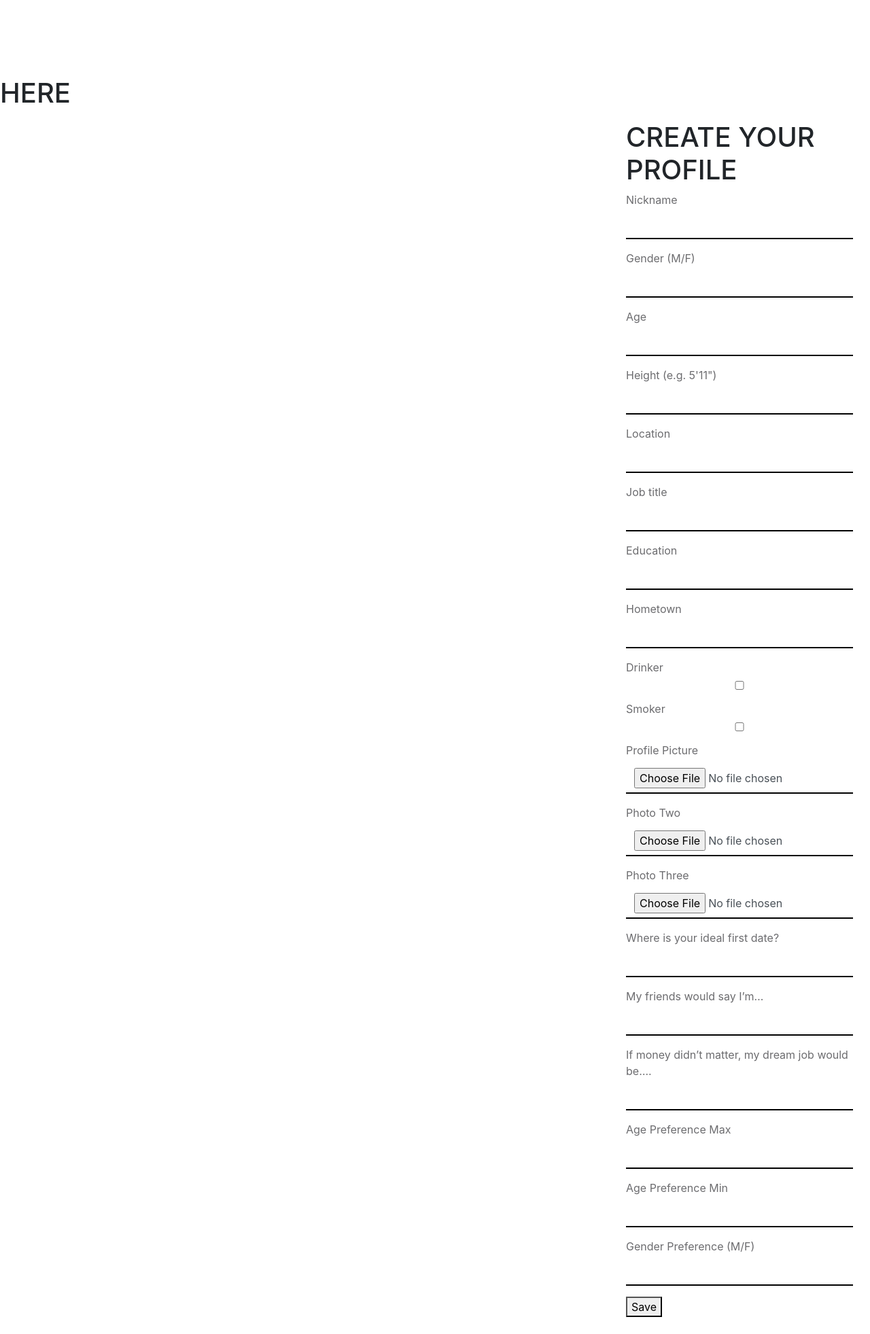
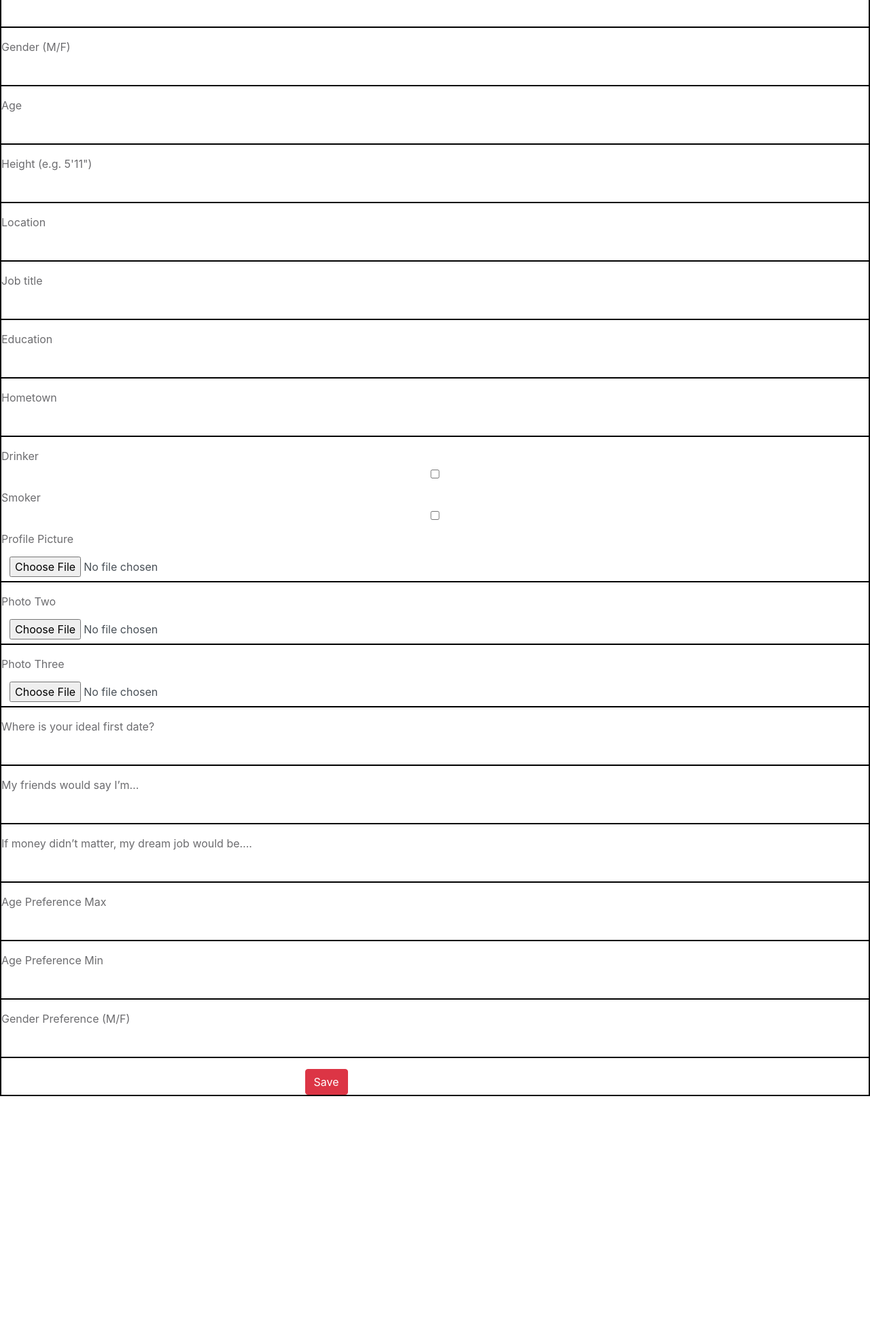
Before and after one commit to jcylok/okstupid, a Django app: page /profile/create in a window 1280 px wide. Shown: the part 87-2050 px from the top of the page at 68% size. After the commit the page ends 1700 px from the top, so only its background shows below. Run offline with Django 3.2, Linux system fonts and the light colour scheme; some libraries are stand-ins or nearby versions; some web fonts are replaced.

Commit message:
still working in the style

```diff
--- a/okstupid/static/css/allpages.css
+++ b/okstupid/static/css/allpages.css
@@ -1,3 +1,3 @@
-main {
-    margin-top: 25vh;
-}
+/* main {
+    margin-top: 20vh;
+} */
--- a/okstupid/static/css/forms.css
+++ b/okstupid/static/css/forms.css
@@ -1,17 +1,16 @@
 .form-group{
-  position: absolute;
-  top: 30%;
-  left: 70%;
-  padding: 25px;
+  margin: 0 auto;
+  border: 2px solid black;
 }
 
 .form-control {
-  background-color: none im;
+  /* background-color: none im; */
   border: none !important;
   border-radius: 0 !important;
   border-bottom:2px solid black !important;
   background: rgba(0, 0, 0, 0.5);
 }
+
 .left-side {
   background-image: url("/static/images/background2.jpg");
   background-size: contain;
@@ -25,10 +24,30 @@
   margin-left: 56%;
 }
 
+/* login page */
+.login-background{
+  background: url('/static/images/darren-nunis-cxE7SXKnzv0-unsplash.jpg') no-repeat center center fixed;
+  background-size: cover;
+}
 
-.container-layout{
-  background-color: rgba(0, 0, 0, 0.5);
-  display: flex;
-  flex-direction: column;
-  align-content: space-around;
+
+.login-form{
+  position: absolute;
+  top: 40%;
+  left: 40%;
+  transform: translate(-40% -40%);
 }
+
+.log {
+  opacity: .10;
+}
+
+.btn{
+  margin-left:35%;
+}
+
+.test {
+  background: red;
+  width: 500px;
+  height: 200px;
+}
--- a/okstupid/templates/profile_form.html
+++ b/okstupid/templates/profile_form.html
@@ -2,9 +2,6 @@
 
 {% block content %}
 <main class="form-layout">
-        <section class="aside">
-                <h1>here</h1>
-            </section>
 <section class="form-group">
     <h1>{{ header }}</h1>
     <form method="POST" enctype="multipart/form-data">
@@ -85,10 +82,10 @@
             <label for="gender_preference">Gender Preference (M/F)</label>
             <input class="form-control" type="text" name="gender_preference" required maxlength="1" minlength="1" value="{{ profile.gender_preference }}">
         </p>
-    <button type="submit">Save</button>
+    <button class="btn btn-danger" type="submit">Save</button>
     </form>
         {% if user.is_authenticated %}
-    <button>
+    <button class="btn btn-danger">
     <a href="{% url 'profile_delete' pk=user.pk %}">Delete My Account</a>
     </button>
     {% endif %}
--- a/okstupid/templates/register.html
+++ b/okstupid/templates/register.html
@@ -2,9 +2,6 @@
 {% block content %}
 <div class="container-layout">
     <main class="left-side">
-            <h1>
-            <p>left-side</p>
-            </h1>
         </main>
     <aside class=" right-side form-layout">
     {% if error %}
```
Also changed, not shown: okstupid/templates/login.html (+7 -8 lines), 1 other file.
